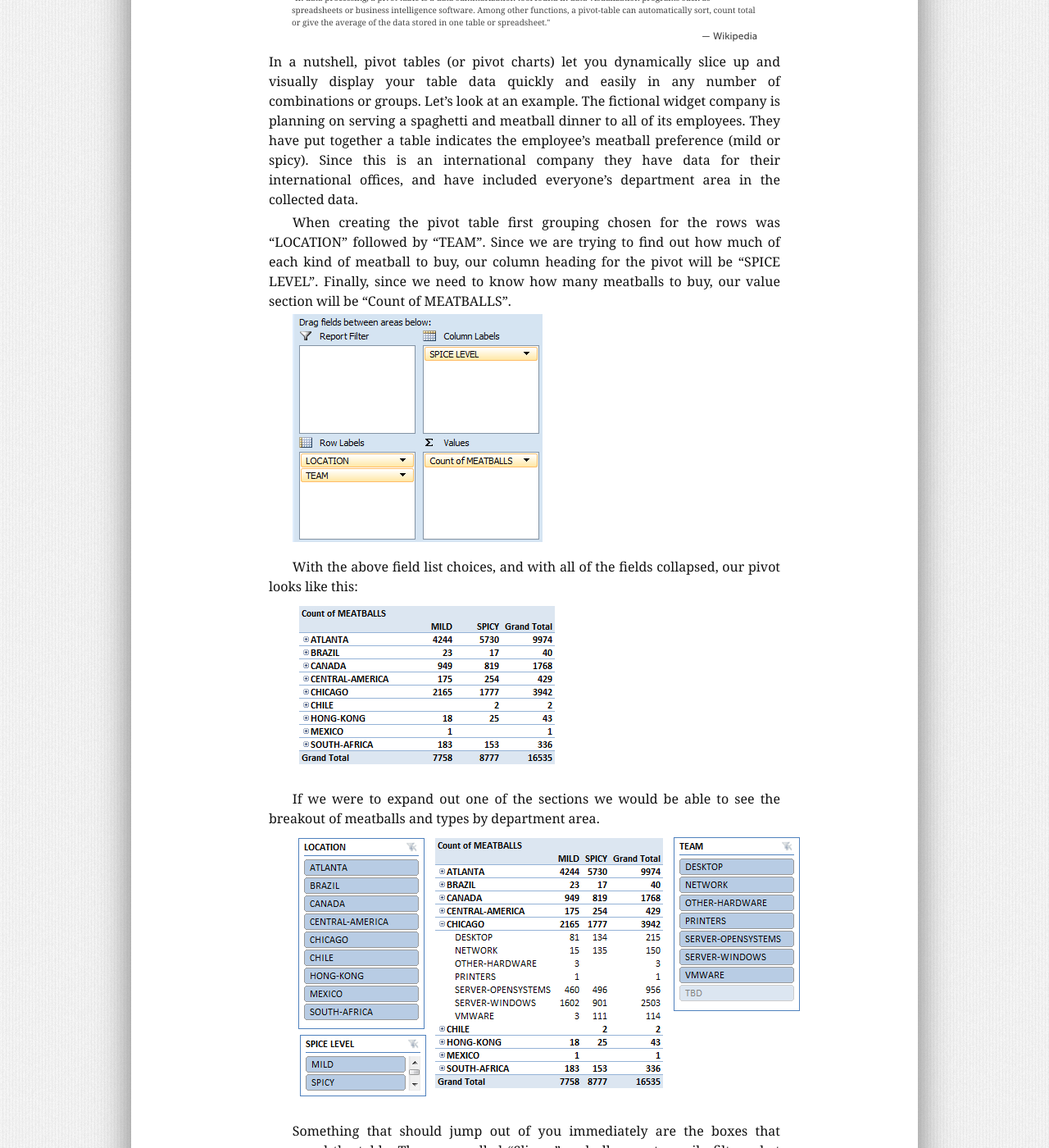
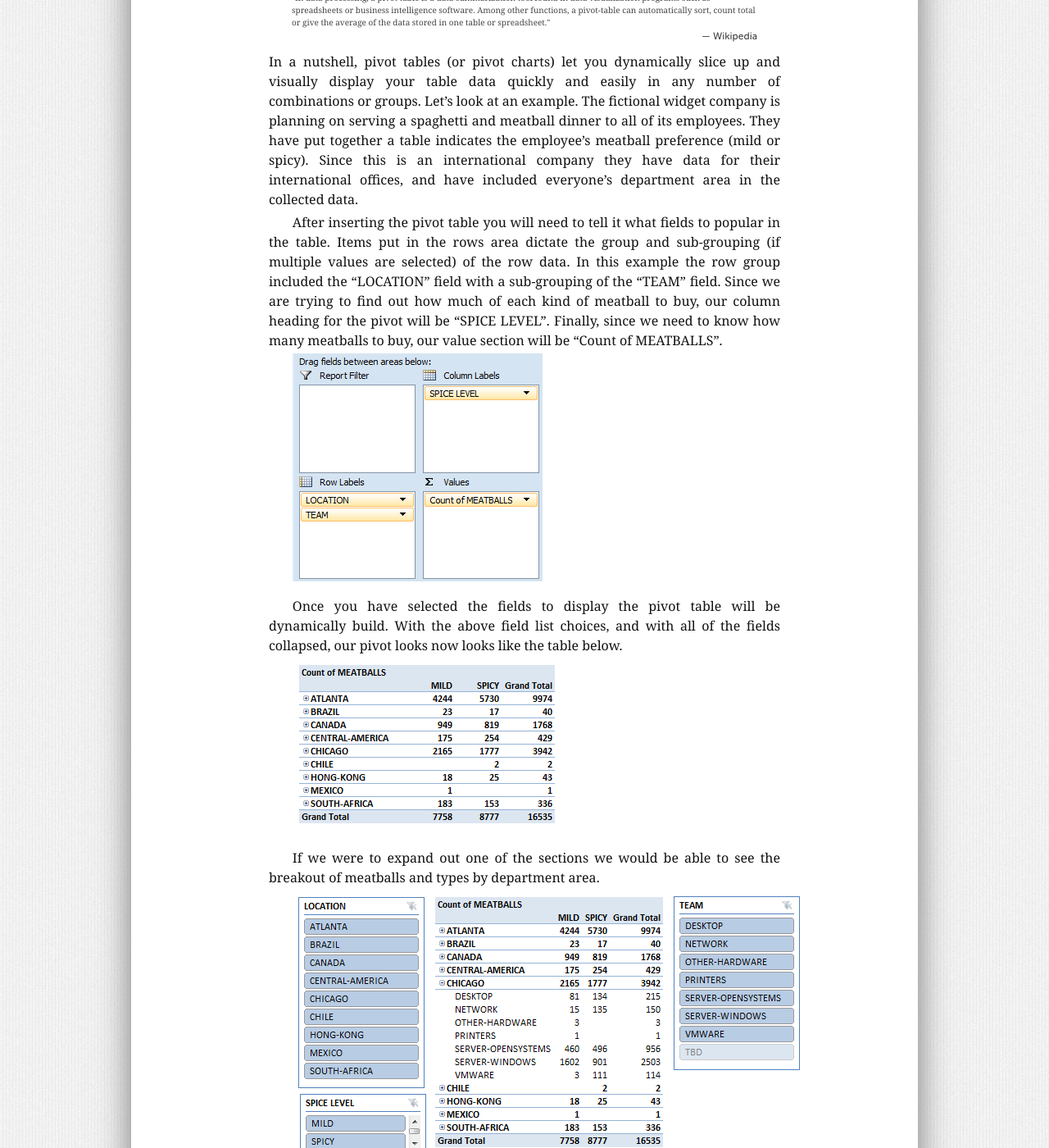
Before and after one commit to stvlange/stvlange.github.com, a Jekyll site: the page built from _posts/2014-04-03-simple_wizardry.markdown, in a window 1280 px wide and 1400 px high, scrolled down 893 px. Shown: the whole window at 82% size. Built offline with Jekyll 4.4.1, drawn with Linux system fonts in a browser that asks for light colours; some of the changed text lies outside the part shown.

Commit message:
Post files

```diff
--- a/_posts/2014-04-03-simple_wizardry.markdown
+++ b/_posts/2014-04-03-simple_wizardry.markdown
@@ -16,11 +16,11 @@ Once the file was massaged into submission, Excel was used for creation of the p
 
 In a nutshell, pivot tables (or pivot charts) let you dynamically slice up and visually display your table data quickly and easily in any number of combinations or groups.  Let's look at an example.  The fictional widget company is planning on serving a spaghetti and meatball dinner to all of its employees.  They have put together a table indicates the employee's meatball preference (mild or spicy).  Since this is an international company they have data for their international offices, and have included everyone's department area in the collected data.
 
-When creating the pivot table first grouping chosen for the rows was "LOCATION" followed by "TEAM".  Since we are trying to find out how much of each kind of meatball to buy, our column heading for the pivot will be "SPICE LEVEL".  Finally, since we need to know how many meatballs to buy, our value section will be "Count of MEATBALLS".
+After inserting the pivot table you will need to tell it what fields to popular in the table.  Items put in the rows area dictate the group and sub-grouping (if multiple values are selected) of the row data.  In this example the row group included the "LOCATION" field with a sub-grouping of the "TEAM" field.  Since we are trying to find out how much of each kind of meatball to buy, our column heading for the pivot will be "SPICE LEVEL".  Finally, since we need to know how many meatballs to buy, our value section will be "Count of MEATBALLS".
 
 <img src="/images/pivot-table-field-list.png">
 
-With the above field list choices, and with all of the fields collapsed, our pivot looks like this:
+Once you have selected the fields to display the pivot table will be dynamically build.  With the above field list choices, and with all of the fields collapsed, our pivot looks now looks like the table below.
 
 <img src="/images/meatball-pivot.png">
 
@@ -28,9 +28,7 @@ If we were to expand out one of the sections we would be able to see the breakou
 
 <img src="/images/meatball-slicers.png">
 
-Something that should jump out of you immediately are the boxes that surround the table.  These are called "Slicers" and allow us to easily filter what data is displayed.
-
-For example, if we only wanted to see the Canada Meatball data for just the open systems and windows group, we would simply select the slicer data fields to display.
+Something that should jump out of you immediately are the boxes that surround the table.  These are called "Slicers" and allow us to easily filter what data is displayed.  For example, if we only wanted to see the Canada Meatball data for just the open systems and windows group, we would simply select the slicer data fields to display.
 
 <img src="/images/meatball-slicers2.png">
 
```
